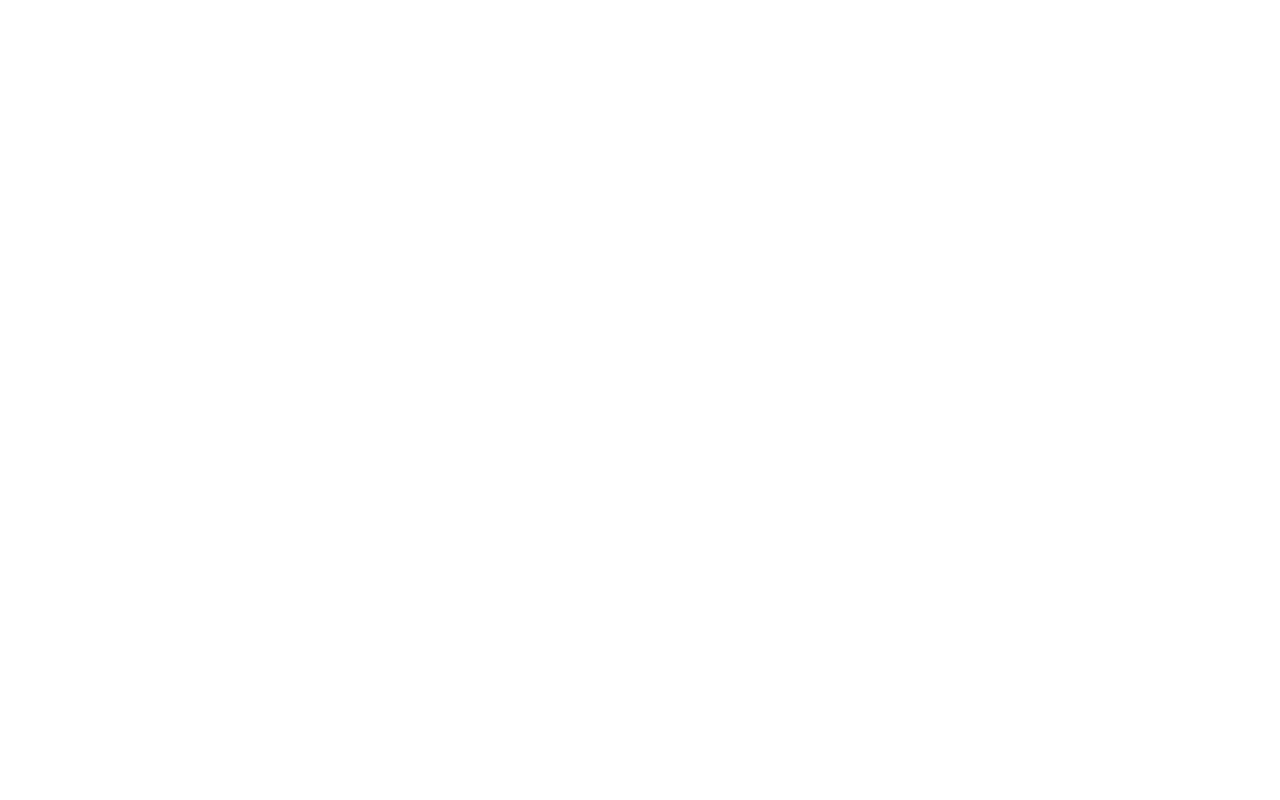
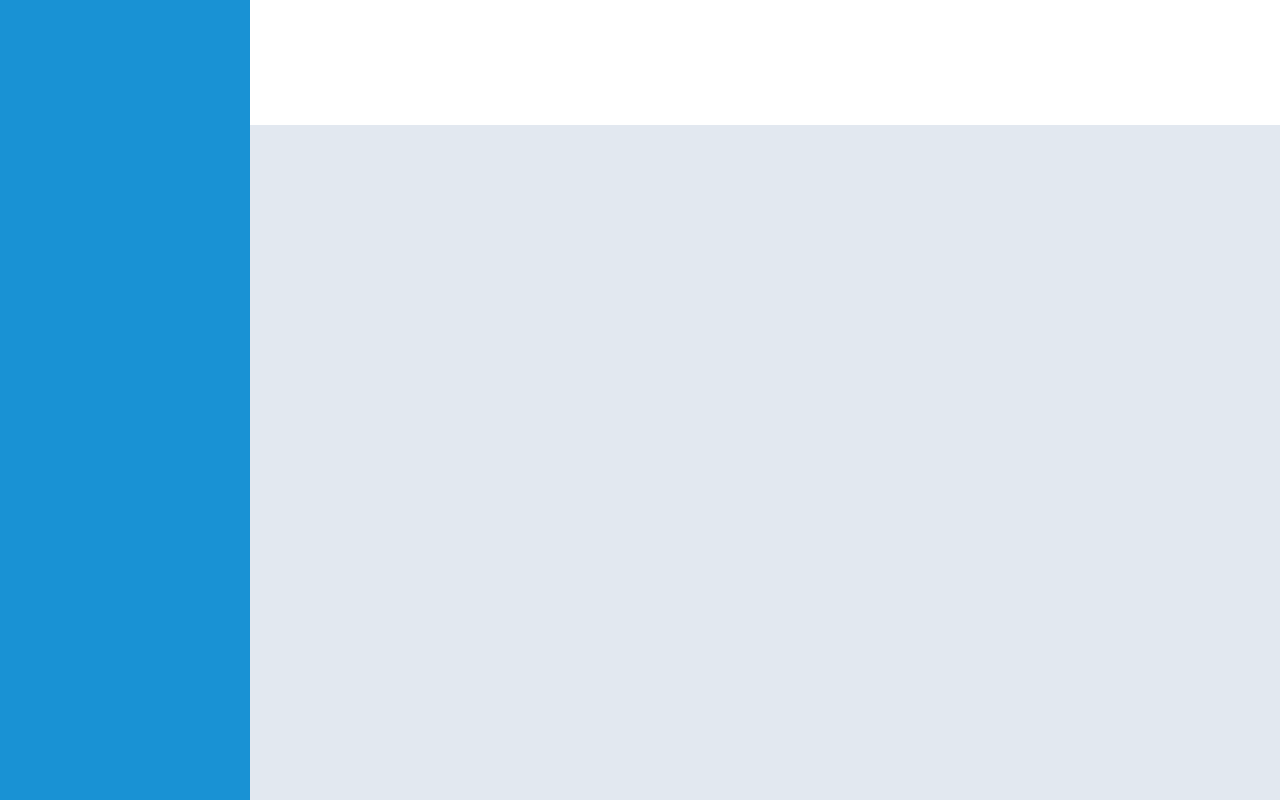
Before and after one commit to cwilliams0926/admin-dashboard, a plain HTML site: page index.html in a window 1280 px wide. Drawn offline with Linux system fonts and the light colour scheme.

Commit message:
Create basic layout

```diff
--- a/index.html
+++ b/index.html
@@ -7,6 +7,14 @@
   <link rel="stylesheet" href="style.css">
 </head>
 <body>
+  <header>
 
+  </header>
+  <aside class="sidebar">
+
+  </aside>
+  <main>
+
+  </main>
 </body>
 </html>
--- a/style.css
+++ b/style.css
@@ -0,0 +1,34 @@
+* {
+  margin: 0;
+  box-sizing: border-box;
+}
+
+:root {
+  --light-blue: #1992d4;
+  --white: #ffffff;
+  --light-grey: #e2e8f0;
+}
+
+body {
+  display: grid;
+  grid-template-columns: 250px 1fr;
+  grid-template-rows: 125px 1fr;
+  min-height: 100vh;
+}
+
+header {
+  background-color: var(--white);
+  grid-column: 2 / 3;
+}
+
+.sidebar {
+  background-color: var(--light-blue);
+  grid-column: 1 / 2;
+  grid-row: 1 / 3;
+}
+
+main {
+  background-color: var(--light-grey);
+  grid-column: 2 / 3;
+  grid-row: 2 / 3;
+}
```
